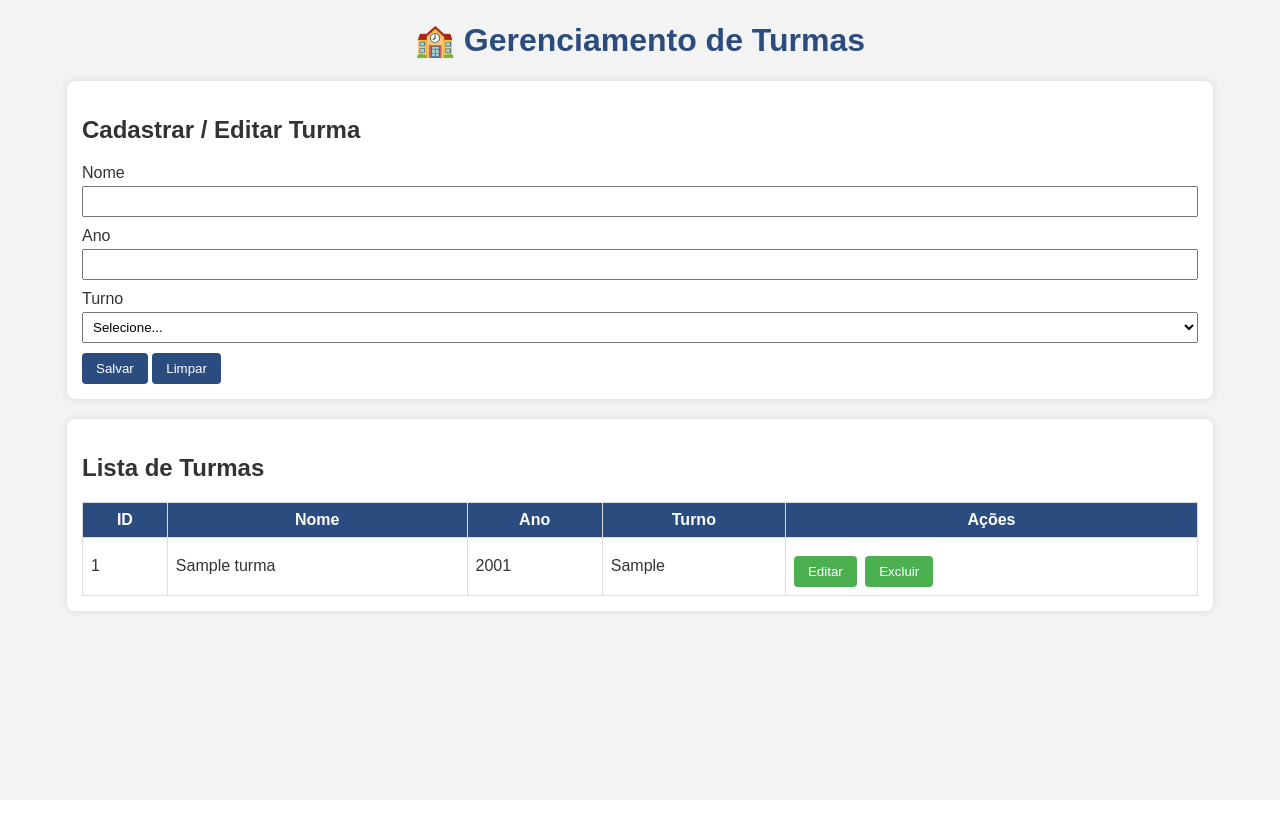
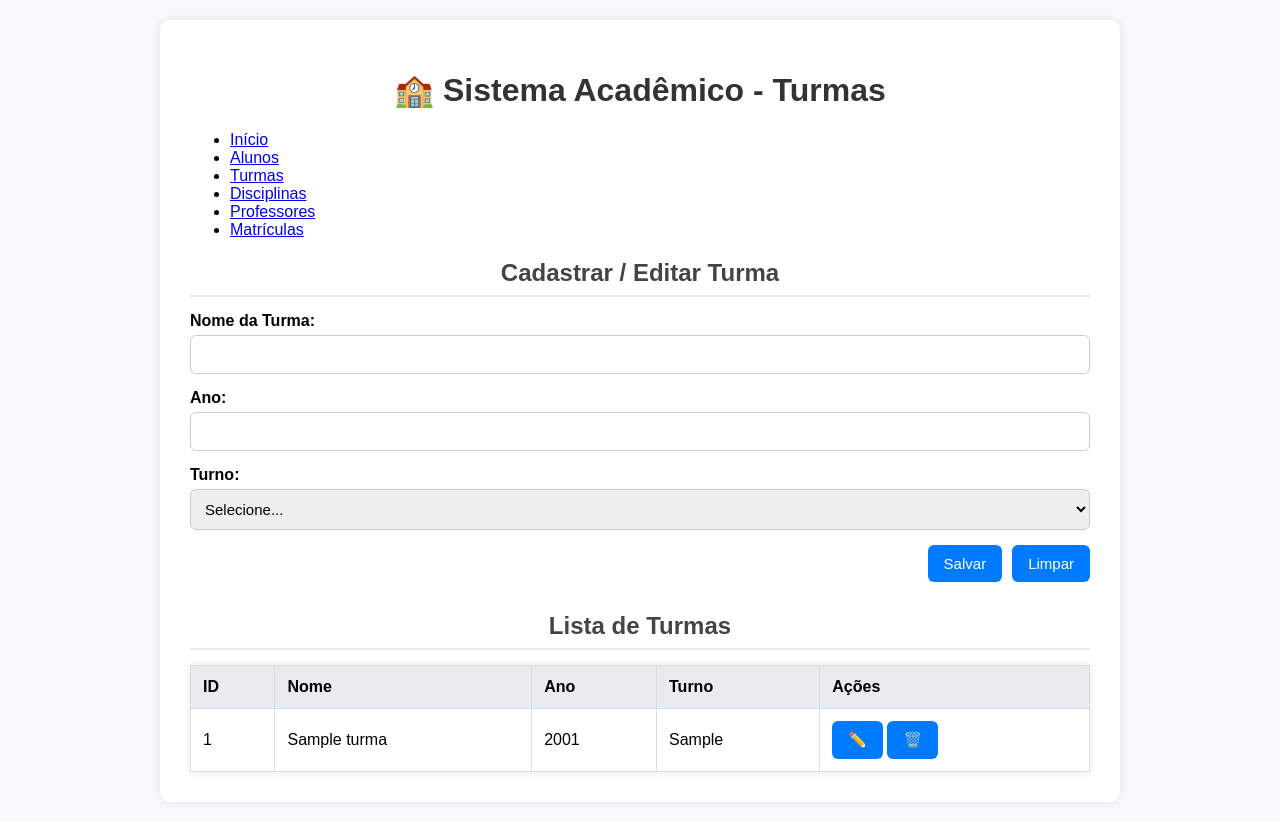
Before and after one commit to Brand00wn/SENAI_PLAY, a PHP site: page /turmas/index.html in a window 1280 px wide. Before the commit the page ends 619 px from the top, so only its background shows below. Run offline with PHP 8.4, Linux system fonts and the light colour scheme; tables that the repository leaves empty hold one stand-in row (values such as "Sample post").

Commit message:
Arquivos PHP, JS e HTML corrigidos

```diff
--- a/schoolcontrol-pro/assets/CSS/style.css
+++ b/schoolcontrol-pro/assets/CSS/style.css
@@ -50,3 +50,119 @@ tr:nth-child(even) {
 tr:hover {
     background-color: #e6f0ff;
 }
+
+
+/* ==== ESTILO DAS PÁGINAS DE TURMAS ==== */
+
+body {
+    background-color: #f8f9fa;
+    font-family: Arial, sans-serif;
+    margin: 0;
+    padding: 20px;
+}
+
+.container {
+    max-width: 900px;
+    margin: 0 auto;
+    background-color: #fff;
+    border-radius: 10px;
+    box-shadow: 0 0 10px rgba(0, 0, 0, 0.1);
+    padding: 30px;
+}
+
+h1, h2 {
+    color: #333;
+    text-align: center;
+}
+
+h2 {
+    border-bottom: 2px solid #e9ecef;
+    padding-bottom: 8px;
+    margin-bottom: 15px;
+    color: #444;
+}
+
+form div {
+    margin-bottom: 15px;
+}
+
+label {
+    display: block;
+    font-weight: bold;
+    margin-bottom: 5px;
+}
+
+input, select {
+    width: 100%;
+    padding: 10px;
+    font-size: 15px;
+    border: 1px solid #ccc;
+    border-radius: 6px;
+    box-sizing: border-box;
+}
+
+.actions {
+    display: flex;
+    justify-content: flex-end;
+    gap: 10px;
+    margin-top: 10px;
+}
+
+button {
+    padding: 10px 16px;
+    font-size: 15px;
+    border: none;
+    border-radius: 6px;
+    cursor: pointer;
+    background-color: #007bff;
+    color: white;
+    transition: background 0.3s;
+}
+
+button:hover {
+    background-color: #0056b3;
+}
+
+/* ==== TABELA DE TURMAS ==== */
+
+table {
+    width: 100%;
+    border-collapse: collapse;
+    background-color: #fff;
+    box-shadow: 0 0 8px rgba(0, 0, 0, 0.1);
+    margin-top: 15px;
+}
+
+th, td {
+    padding: 12px;
+    border: 1px solid #ddd;
+    text-align: left;
+}
+
+th {
+    background-color: #e9ecef;
+    font-weight: bold;
+}
+
+tr:nth-child(even) {
+    background-color: #f2f2f2;
+}
+
+tr:hover {
+    background-color: #e6f0ff;
+}
+
+#form-section {
+    margin-bottom: 30px;
+}
+
+/* Responsivo */
+@media (max-width: 600px) {
+    .actions {
+        flex-direction: column;
+    }
+
+    button {
+        width: 100%;
+    }
+}
--- a/schoolcontrol-pro/turmas/editar.php
+++ b/schoolcontrol-pro/turmas/editar.php
@@ -9,7 +9,7 @@ if ($_SERVER['REQUEST_METHOD'] === 'OPTIONS') {
     exit;
 }
 
-require_once('../config/conexao.php'); // precisa criar $conn = new mysqli(...)
+require_once('../config/conexao.php');
 
 $dados = json_decode(file_get_contents('php://input'), true);
 
--- a/schoolcontrol-pro/turmas/index.html
+++ b/schoolcontrol-pro/turmas/index.html
@@ -3,34 +3,54 @@
 <head>
   <meta charset="utf-8" />
   <meta name="viewport" content="width=device-width,initial-scale=1" />
-  <title>Gerenciar Turmas</title>
-  <link rel="stylesheet" href="style.css" />
+  <title>🏫 Gerenciamento de Turmas</title>
+  <link rel="stylesheet" href="../assets/CSS/style.css" />
 </head>
+
 <body>
   <main class="container">
-    <h1>🏫 Gerenciamento de Turmas</h1>
+    <header>
+      <h1>🏫 Sistema Acadêmico - Turmas</h1>
+    </header>
 
+    <nav>
+      <ul>
+        <li><a href="../index.php">Início</a></li>
+        <li><a href="../alunos/index.php">Alunos</a></li>
+        <li><a href="index.html" class="active">Turmas</a></li>
+        <li><a href="../disciplinas/index.php">Disciplinas</a></li>
+        <li><a href="../professores/index.php">Professores</a></li>
+        <li><a href="../matriculas/index.php">Matrículas</a></li>
+      </ul>
+    </nav>
+
+    <!-- Seção do formulário -->
     <section id="form-section">
       <h2>Cadastrar / Editar Turma</h2>
+
       <form id="turmaForm">
         <input type="hidden" id="id_turma" />
+
         <div>
-          <label>Nome</label>
-          <input id="nome" required />
+          <label for="nome">Nome da Turma:</label>
+          <input id="nome" name="nome" required />
         </div>
+
         <div>
-          <label>Ano</label>
-          <input id="ano" type="number" required min="2000" max="2100" />
+          <label for="ano">Ano:</label>
+          <input id="ano" name="ano" type="number" required min="2000" max="2100" />
         </div>
+
         <div>
-          <label for="turno">Turno</label>
-          <select id="turno" required>
+          <label for="turno">Turno:</label>
+          <select id="turno" name="turno" required>
             <option value="">Selecione...</option>
             <option value="Manhã">Manhã</option>
             <option value="Tarde">Tarde</option>
             <option value="Noite">Noite</option>
           </select>
         </div>
+
         <div class="actions">
           <button type="submit">Salvar</button>
           <button type="button" id="btnReset">Limpar</button>
@@ -38,13 +58,22 @@
       </form>
     </section>
 
+    <!-- Seção da tabela -->
     <section id="list-section">
       <h2>Lista de Turmas</h2>
       <table id="turmasTable">
         <thead>
-          <tr><th>ID</th><th>Nome</th><th>Ano</th><th>Turno</th><th>Ações</th></tr>
+          <tr>
+            <th>ID</th>
+            <th>Nome</th>
+            <th>Ano</th>
+            <th>Turno</th>
+            <th>Ações</th>
+          </tr>
         </thead>
-        <tbody></tbody>
+        <tbody>
+          <!-- Linhas geradas dinamicamente pelo turmas.js -->
+        </tbody>
       </table>
     </section>
   </main>
--- a/schoolcontrol-pro/turmas/style.CSS
+++ /dev/null
@@ -1,70 +0,0 @@
-body {
-  font-family: Arial, sans-serif;
-  background: #f3f3f3;
-  margin: 20px;
-  color: #333;
-}
-
-h1 {
-  color: #2b4c7e;
-  text-align: center;
-}
-
-section {
-  background: #fff;
-  padding: 15px;
-  margin: 20px auto;
-  width: 90%;
-  border-radius: 8px;
-  box-shadow: 0 0 8px rgba(0,0,0,0.1);
-}
-
-label {
-  display: block;
-  margin-top: 10px;
-}
-
-input, select {
-  width: 100%;
-  padding: 6px;
-  margin-top: 4px;
-  box-sizing: border-box;
-}
-
-button {
-  margin-top: 10px;
-  padding: 8px 14px;
-  background-color: #2b4c7e;
-  border: none;
-  color: white;
-  cursor: pointer;
-  border-radius: 4px;
-}
-
-button:hover {
-  background-color: #1f3558;
-}
-
-table {
-  width: 100%;
-  border-collapse: collapse;
-}
-
-th, td {
-  border: 1px solid #ddd;
-  padding: 8px;
-}
-
-th {
-  background: #2b4c7e;
-  color: white;
-}
-
-td button {
-  background-color: #4CAF50;
-  margin-right: 4px;
-}
-
-td button.delete {
-  background-color: #d9534f;
-}
--- a/schoolcontrol-pro/turmas/turmas.js
+++ b/schoolcontrol-pro/turmas/turmas.js
@@ -1,4 +1,4 @@
-// turmas.js
+const API_URL = "./";
 
 document.addEventListener("DOMContentLoaded", () => {
   carregarTurmas();
@@ -9,110 +9,76 @@ document.addEventListener("DOMContentLoaded", () => {
   form.addEventListener("submit", async (e) => {
     e.preventDefault();
 
-    const id = document.getElementById("id_turma").value;
-    const payload = {
-      id_turma: id ? parseInt(id, 10) : null,
-      nome: document.getElementById("nome").value.trim(),
-      ano: parseInt(document.getElementById("ano").value, 10),
-      turno: document.getElementById("turno").value
-    };
+    const id_turma = document.getElementById("id_turma").value;
+    const nome = document.getElementById("nome").value.trim();
+    const ano = parseInt(document.getElementById("ano").value);
+    const turno = document.getElementById("turno").value;
 
-    // Decide qual script PHP chamar
-    const url = id ? "editar.php" : "cadastrar.php";
+    const payload = { nome, ano, turno };
+    let endpoint = id_turma ? "editar.php" : "cadastrar.php";
+    if (id_turma) payload.id_turma = parseInt(id_turma);
 
-    try {
-      const resp = await fetch(url, {
-        method: id ? "PUT" : "POST", // PUT para editar, POST para cadastrar
+    const metodo = id_turma ? "PUT" : "POST";
+
+    const resp = await fetch(API_URL + endpoint, {
+      method: metodo,
       headers: { "Content-Type": "application/json" },
       body: JSON.stringify(payload)
     });
 
     const data = await resp.json();
-
-      alert(data.mensagem || "Operação realizada.");
-
-      // 🔹 Limpa o formulário e o campo oculto de ID
+    alert(data.mensagem);
+    if (data.success) {
       form.reset();
       document.getElementById("id_turma").value = "";
-
-      // 🔹 Recarrega a lista de turmas
       carregarTurmas();
-    } catch (err) {
-      alert("Erro ao salvar turma: " + err.message);
     }
   });
 
-  // 🔹 Botão "Limpar" também zera o campo oculto de ID
   btnReset.addEventListener("click", () => {
     form.reset();
     document.getElementById("id_turma").value = "";
   });
 });
 
-// 🔹 Função para carregar todas as turmas
 async function carregarTurmas() {
-  try {
-    const resp = await fetch("listar.php");
+  const resp = await fetch(API_URL + "listar.php");
   const data = await resp.json();
-
-    if (!data.success) {
-      alert(data.mensagem || "Erro ao carregar turmas.");
-      return;
-    }
-
   const tbody = document.querySelector("#turmasTable tbody");
   tbody.innerHTML = "";
 
-    if (!data.turmas || data.turmas.length === 0) {
-      const tr = document.createElement("tr");
-      tr.innerHTML = `<td colspan="5">Nenhuma turma cadastrada.</td>`;
-      tbody.appendChild(tr);
-      return;
-    }
-
-    data.turmas.forEach((t) => {
+  if (data.success && data.turmas.length) {
+    data.turmas.forEach(t => {
       const tr = document.createElement("tr");
       tr.innerHTML = `
         <td>${t.id_turma}</td>
         <td>${t.nome}</td>
         <td>${t.ano}</td>
-        <td>${t.turno}</td>
+        <td>${t.turno || '-'}</td>
         <td>
-          <button class="btn btn-success btn-sm" onclick="editarTurma(${t.id_turma}, '${t.nome}', ${t.ano}, '${t.turno}')">Editar</button>
-          <button class="btn btn-danger btn-sm" onclick="excluirTurma(${t.id_turma})">Excluir</button>
-        </td>
-      `;
+          <button onclick="editarTurma(${t.id_turma}, '${t.nome}', ${t.ano}, '${t.turno}')">✏️</button>
+          <button onclick="excluirTurma(${t.id_turma})">🗑️</button>
+        </td>`;
       tbody.appendChild(tr);
     });
-  } catch (err) {
-    console.error(err);
-    alert("Erro ao carregar turmas: " + err.message);
+  } else {
+    tbody.innerHTML = "<tr><td colspan='5'>Nenhuma turma encontrada.</td></tr>";
   }
 }
 
-// 🔹 Função para excluir uma turma
-async function excluirTurma(id) {
-  if (!confirm("Deseja realmente excluir esta turma?")) return;
-
-  try {
-    const resp = await fetch(`excluir.php?id_turma=${id}`, {
-      method: "POST"
-    });
-    const data = await resp.json();
-    alert(data.mensagem);
-    carregarTurmas();
-  } catch (err) {
-    alert("Erro ao excluir turma: " + err.message);
-  }
-}
-
-// 🔹 Função para preencher o formulário ao clicar em "Editar"
 function editarTurma(id, nome, ano, turno) {
   document.getElementById("id_turma").value = id;
   document.getElementById("nome").value = nome;
   document.getElementById("ano").value = ano;
   document.getElementById("turno").value = turno;
-
-  // Rola a tela até o formulário
   window.scrollTo({ top: 0, behavior: "smooth" });
 }
+
+async function excluirTurma(id) {
+  if (!confirm("Deseja realmente excluir esta turma?")) return;
+
+  const resp = await fetch(API_URL + "excluir.php?id_turma=" + id, { method: "DELETE" });
+  const data = await resp.json();
+  alert(data.mensagem);
+  if (data.success) carregarTurmas();
+}
```
Also changed, not shown: schoolcontrol-pro/turmas/listar.php (+5 -2 lines), schoolcontrol-pro/turmas/vincular_disciplinas.php (deleted, +0 -50 lines). Lines whose indentation alone changed are shown as unchanged.
